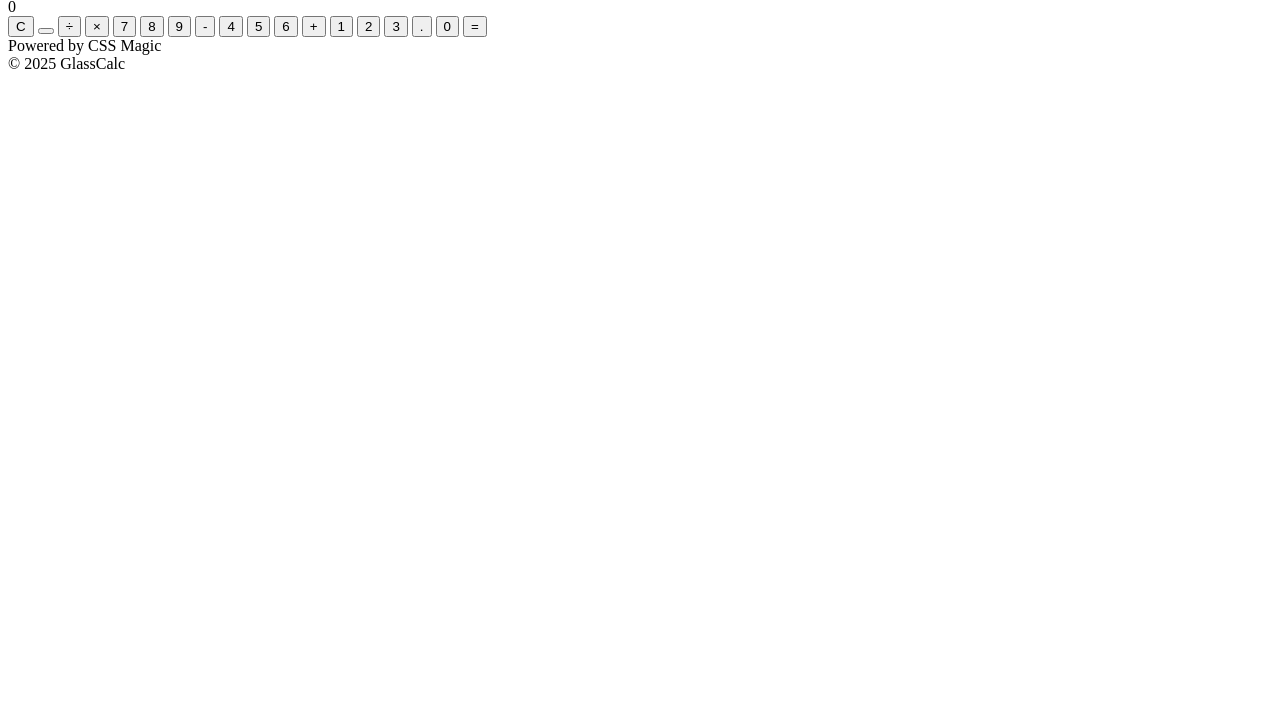
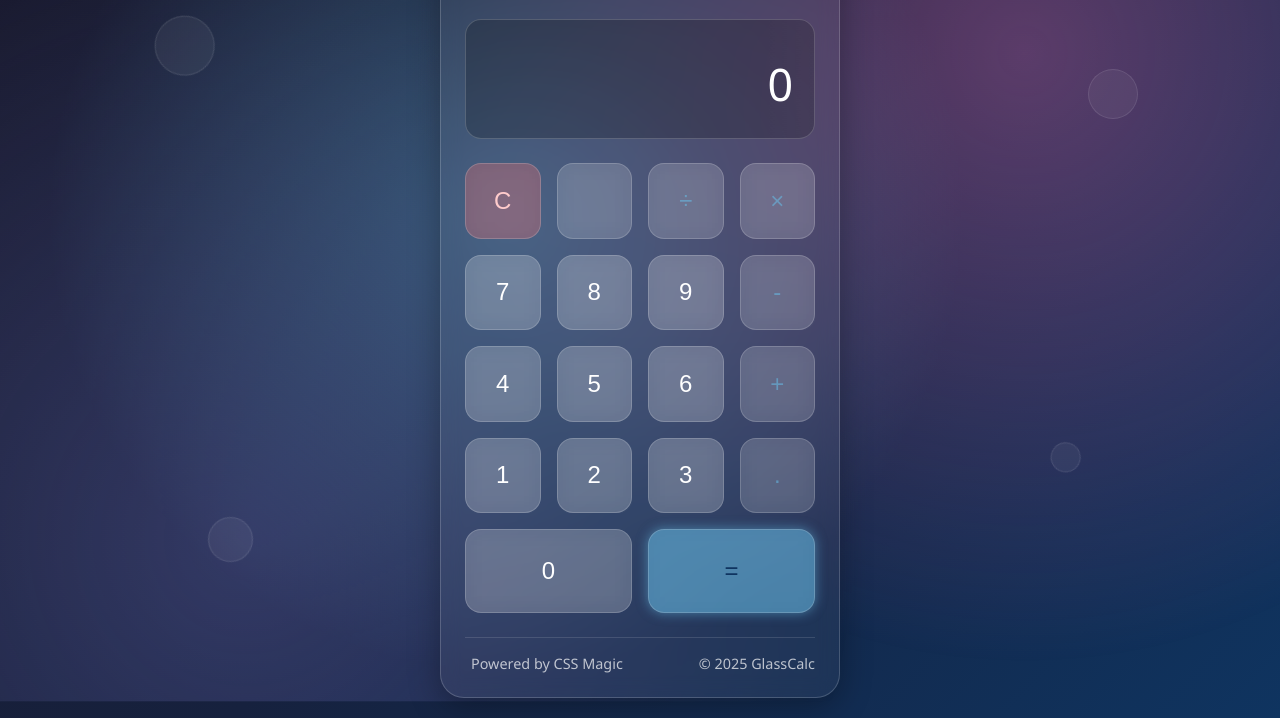
Before and after one commit to vattikundalaakhila/calculator, a plain HTML site: page index.html in a window 1280 px wide. Shown: the part 100-818 px from the top of the page. Drawn offline with Linux system fonts and the light colour scheme.

```diff
--- a/index.html
+++ b/index.html
@@ -4,6 +4,7 @@
     <meta charset="UTF-8">
     <meta name="viewport" content="width=device-width, initial-scale=1.0">
     <title>Document</title>
+    <link rel="stylesheet" href="./style/style.css">
 </head>
 <body>
      <div class="floating-elements">
--- a/style/style.css
+++ b/style/style.css
@@ -0,0 +1,419 @@
+:root {
+            --primary-color: rgba(255, 255, 255, 0.2);
+            --secondary-color: rgba(255, 255, 255, 0.1);
+            --accent-color: rgba(104, 198, 241, 0.5);
+            --accent-hover: rgba(104, 198, 241, 0.7);
+            --text-color: #ffffff;
+            --shadow: 0 8px 32px rgba(0, 0, 0, 0.3);
+            --border: 1px solid rgba(255, 255, 255, 0.18);
+            --blur: blur(10px);
+        }
+
+        * {
+            margin: 0;
+            padding: 0;
+            box-sizing: border-box;
+        }
+
+        body {
+            font-family: 'Segoe UI', system-ui, sans-serif;
+            background: linear-gradient(135deg, #1a1a2e 0%, #16213e 50%, #0f3460 100%);
+            min-height: 100vh;
+            display: flex;
+            justify-content: center;
+            align-items: center;
+            color: var(--text-color);
+            padding: 20px;
+            overflow-x: hidden;
+        }
+
+        body::before {
+            content: '';
+            position: fixed;
+            top: 0;
+            left: 0;
+            width: 100%;
+            height: 100%;
+            background:
+                radial-gradient(circle at 20% 80%, rgba(120, 119, 198, 0.3) 0%, transparent 50%),
+                radial-gradient(circle at 80% 20%, rgba(255, 119, 198, 0.3) 0%, transparent 50%),
+                radial-gradient(circle at 40% 40%, rgba(120, 219, 255, 0.3) 0%, transparent 50%);
+            z-index: -1;
+            animation: floatingBackground 20s ease-in-out infinite alternate;
+        }
+
+        @keyframes floatingBackground {
+            0% {
+                transform: translate(0, 0) scale(1);
+            }
+
+            100% {
+                transform: translate(-30px, -30px) scale(1.1);
+            }
+        }
+
+        .calculator {
+            width: 100%;
+            max-width: 400px;
+            background: rgba(255, 255, 255, 0.05);
+            backdrop-filter: var(--blur);
+            border-radius: 24px;
+            padding: 24px;
+            box-shadow: var(--shadow);
+            border: var(--border);
+            animation: slideUp 0.8s cubic-bezier(0.34, 1.56, 0.64, 1) forwards;
+            opacity: 0;
+            transform: translateY(50px);
+            position: relative;
+            overflow: hidden;
+        }
+
+        @keyframes slideUp {
+            to {
+                opacity: 1;
+                transform: translateY(0);
+            }
+        }
+
+        .calculator::before {
+            content: '';
+            position: absolute;
+            top: 0;
+            left: 0;
+            right: 0;
+            height: 1px;
+            background: linear-gradient(90deg, transparent, var(--accent-color), transparent);
+            animation: scanningLine 4s linear infinite;
+        }
+
+        @keyframes scanningLine {
+            0% {
+                transform: translateX(-100%);
+            }
+
+            100% {
+                transform: translateX(100%);
+            }
+        }
+
+        .calculator__header {
+            display: flex;
+            justify-content: space-between;
+            align-items: center;
+            margin-bottom: 24px;
+            padding-bottom: 16px;
+            border-bottom: var(--border);
+        }
+
+        .calculator__title {
+            font-size: 1.5rem;
+            font-weight: 600;
+            letter-spacing: 1px;
+            display: flex;
+            align-items: center;
+            gap: 10px;
+        }
+
+        .calculator__title-icon {
+            color: var(--accent-color);
+            animation: pulse 2s infinite;
+        }
+
+        @keyframes pulse {
+
+            0%,
+            100% {
+                transform: scale(1);
+            }
+
+            50% {
+                transform: scale(1.1);
+            }
+        }
+
+        .calculator__display {
+            background: rgba(0, 0, 0, 0.2);
+            border-radius: 16px;
+            padding: 24px 20px;
+            margin-bottom: 24px;
+            text-align: right;
+            border: var(--border);
+            position: relative;
+            overflow: hidden;
+            min-height: 120px;
+            display: flex;
+            flex-direction: column;
+            justify-content: flex-end;
+        }
+
+        .calculator__display::before {
+            content: '';
+            position: absolute;
+            top: 0;
+            left: 0;
+            width: 100%;
+            height: 100%;
+            background: linear-gradient(90deg, transparent, rgba(255, 255, 255, 0.05), transparent);
+            animation: shimmer 3s infinite;
+        }
+
+        @keyframes shimmer {
+            0% {
+                transform: translateX(-100%);
+            }
+
+            100% {
+                transform: translateX(100%);
+            }
+        }
+
+        .calculator__display-expression {
+            font-size: 1.2rem;
+            opacity: 0.7;
+            min-height: 28px;
+            word-break: break-all;
+            text-align: right;
+        }
+
+        .calculator__display-value {
+            font-size: 2.8rem;
+            font-weight: 300;
+            letter-spacing: 1px;
+            transition: all 0.3s ease;
+        }
+
+        .calculator__controls {
+            display: grid;
+            grid-template-columns: repeat(4, 1fr);
+            gap: 16px;
+        }
+
+        .calculator__button {
+            aspect-ratio: 1;
+            border: none;
+            border-radius: 16px;
+            background: var(--primary-color);
+            color: var(--text-color);
+            font-size: 1.5rem;
+            cursor: pointer;
+            backdrop-filter: var(--blur);
+            border: var(--border);
+            transition: all 0.3s ease;
+            position: relative;
+            overflow: hidden;
+            display: flex;
+            justify-content: center;
+            align-items: center;
+        }
+
+        .calculator__button::before {
+            content: '';
+            position: absolute;
+            top: 0;
+            left: -100%;
+            width: 100%;
+            height: 100%;
+            background: linear-gradient(90deg, transparent, rgba(255, 255, 255, 0.1), transparent);
+            transition: left 0.5s ease;
+        }
+
+        .calculator__button:hover::before {
+            left: 100%;
+        }
+
+        .calculator__button:hover {
+            background: var(--secondary-color);
+            transform: translateY(-5px) scale(1.05);
+            box-shadow: 0 10px 20px rgba(0, 0, 0, 0.2);
+        }
+
+        .calculator__button:active {
+            transform: translateY(0) scale(0.98);
+            transition: transform 0.1s;
+        }
+
+        .calculator__button--operator {
+            background: rgba(255, 255, 255, 0.15);
+            color: var(--accent-color);
+        }
+
+        .calculator__button--equals {
+            background: var(--accent-color);
+            color: #0f3460;
+            grid-column: span 2;
+            aspect-ratio: 2 / 1;
+            animation: glowing 3s infinite;
+        }
+
+        @keyframes glowing {
+
+            0%,
+            100% {
+                box-shadow: 0 0 5px var(--accent-color);
+            }
+
+            50% {
+                box-shadow: 0 0 20px var(--accent-color);
+            }
+        }
+
+        .calculator__button--clear {
+            background: rgba(241, 104, 104, 0.3);
+            color: #ffcccc;
+        }
+
+        .calculator__button--zero {
+            grid-column: span 2;
+            aspect-ratio: 2 / 1;
+        }
+
+        .calculator__button-icon {
+            font-size: 1.2rem;
+        }
+
+        .calculator__footer {
+            margin-top: 24px;
+            padding-top: 16px;
+            border-top: var(--border);
+            display: flex;
+            justify-content: space-between;
+            align-items: center;
+            font-size: 0.9rem;
+            opacity: 0.7;
+        }
+
+        .calculator__theme-toggle {
+            display: flex;
+            align-items: center;
+            gap: 8px;
+            cursor: pointer;
+            transition: opacity 0.3s;
+        }
+
+        .calculator__theme-toggle:hover {
+            opacity: 1;
+        }
+
+        .calculator__theme-icon {
+            color: var(--accent-color);
+        }
+
+        .calculator__powered {
+            display: flex;
+            align-items: center;
+            gap: 6px;
+        }
+
+        .calculator__powered-icon {
+            color: var(--accent-color);
+            animation: spin 10s linear infinite;
+        }
+
+        @keyframes spin {
+            from {
+                transform: rotate(0deg);
+            }
+
+            to {
+                transform: rotate(360deg);
+            }
+        }
+
+        /* Floating elements animation */
+        .floating-elements {
+            position: fixed;
+            width: 100%;
+            height: 100%;
+            pointer-events: none;
+            z-index: -1;
+        }
+
+        .floating-element {
+            position: absolute;
+            width: 40px;
+            height: 40px;
+            background: rgba(255, 255, 255, 0.05);
+            border-radius: 50%;
+            animation: float 15s infinite linear;
+            border: 1px solid rgba(255, 255, 255, 0.1);
+        }
+
+        .floating-element:nth-child(1) {
+            top: 10%;
+            left: 10%;
+            animation-delay: 0s;
+            width: 60px;
+            height: 60px;
+        }
+
+        .floating-element:nth-child(2) {
+            top: 70%;
+            left: 80%;
+            animation-delay: -5s;
+            width: 30px;
+            height: 30px;
+        }
+
+        .floating-element:nth-child(3) {
+            top: 20%;
+            left: 85%;
+            animation-delay: -10s;
+            width: 50px;
+            height: 50px;
+        }
+
+        .floating-element:nth-child(4) {
+            top: 80%;
+            left: 15%;
+            animation-delay: -7s;
+            width: 45px;
+            height: 45px;
+        }
+
+        @keyframes float {
+            0% {
+                transform: translate(0, 0) rotate(0deg);
+            }
+
+            25% {
+                transform: translate(20px, 40px) rotate(90deg);
+            }
+
+            50% {
+                transform: translate(40px, 0) rotate(180deg);
+            }
+
+            75% {
+                transform: translate(20px, -40px) rotate(270deg);
+            }
+
+            100% {
+                transform: translate(0, 0) rotate(360deg);
+            }
+        }
+
+        /* Responsive adjustments */
+        @media (max-width: 480px) {
+            .calculator {
+                max-width: 100%;
+                padding: 20px;
+            }
+
+            .calculator__display-value {
+                font-size: 2.2rem;
+            }
+
+            .calculator__button {
+                font-size: 1.3rem;
+            }
+        }
+
+        @media (max-width: 350px) {
+            .calculator__controls {
+                gap: 12px;
+            }
+
+            .calculator__display-value {
+                font-size: 1.8rem;
+            }
+        }
```
